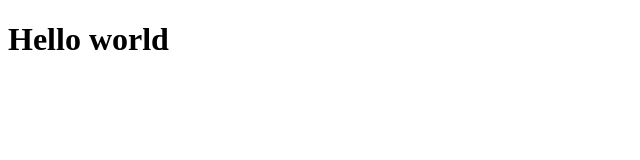
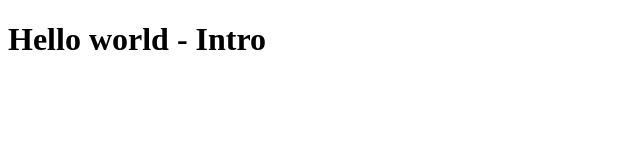
Before and after one commit to zyclyxcwebteam/demo, a plain HTML site: page index.html in a window 1280 px wide. Shown: the whole page, without its empty margins (0-640 px from the left). Drawn offline with Linux system fonts and the light colour scheme.

Commit message:
added css file

```diff
--- a/index.html
+++ b/index.html
@@ -6,6 +6,6 @@
     <title>Demo Project</title>
   </head>
   <body>
-    <h1>Hello world</h1>
+    <h1>Hello world - Intro</h1>
   </body>
 </html>
```
Also changed, not shown: style.css (added).
